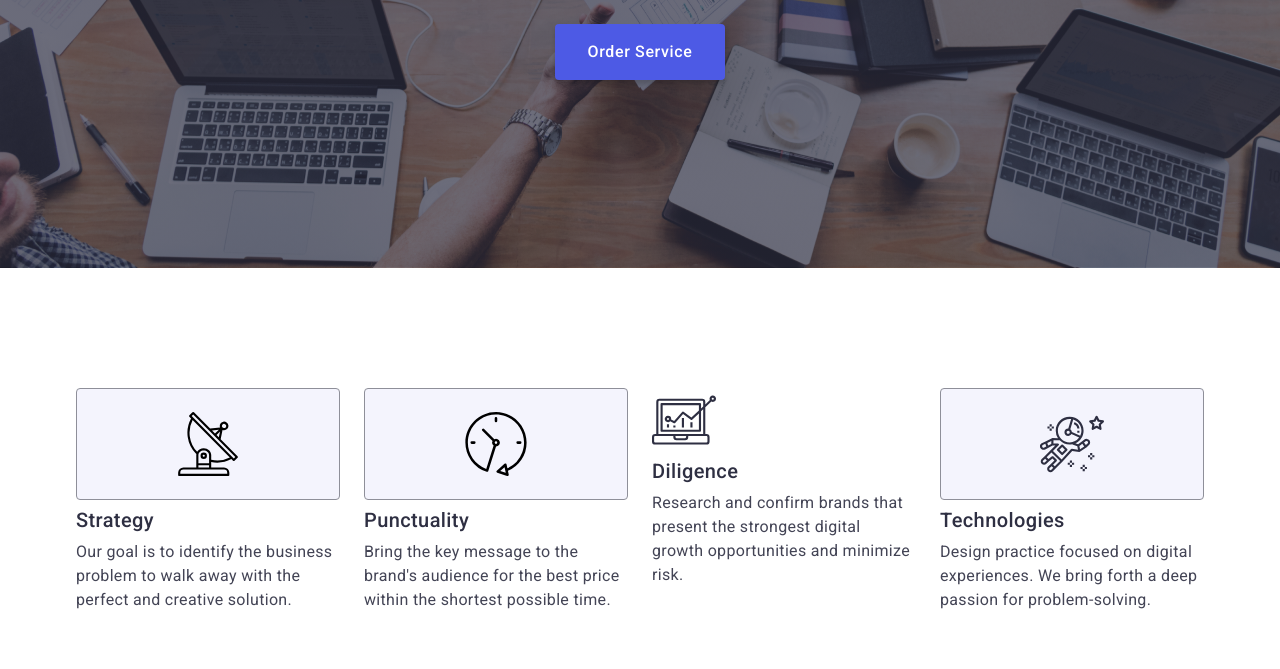
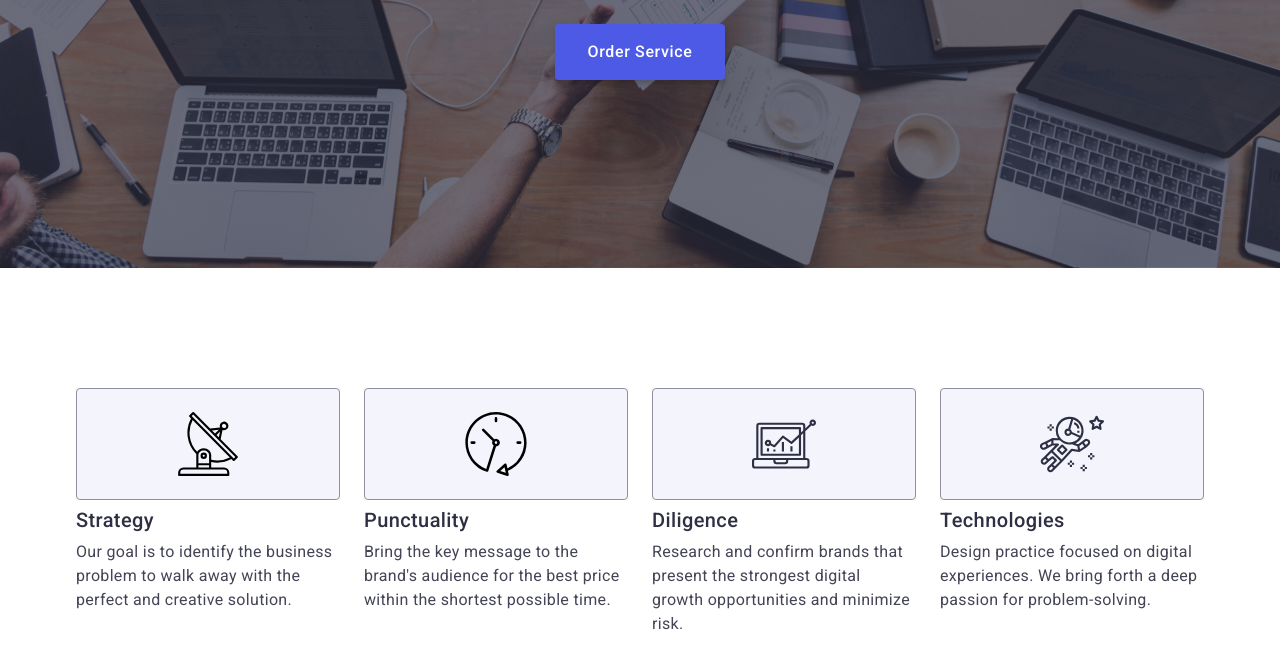
Before and after one commit to sofi-dobriak/goit-markup-hw-04, a plain HTML site: page index.html in a window 1280 px wide. Shown: the part 405-1074 px from the top of the page. Drawn offline with nearby package versions, Linux system fonts and the light colour scheme.

Commit message:
Fix class name in div tag

```diff
--- a/index.html
+++ b/index.html
@@ -85,7 +85,7 @@
                         </p>
                     </li>
                     <li class="advantages-item">
-                        <div class="advantage-icon">
+                        <div class="advantages-icon">
                             <svg width="64" height="64">
                                 <use class="advantages-use-icon" href="./images/icons.svg#icon-diligence"></use>
                             </svg>
```
